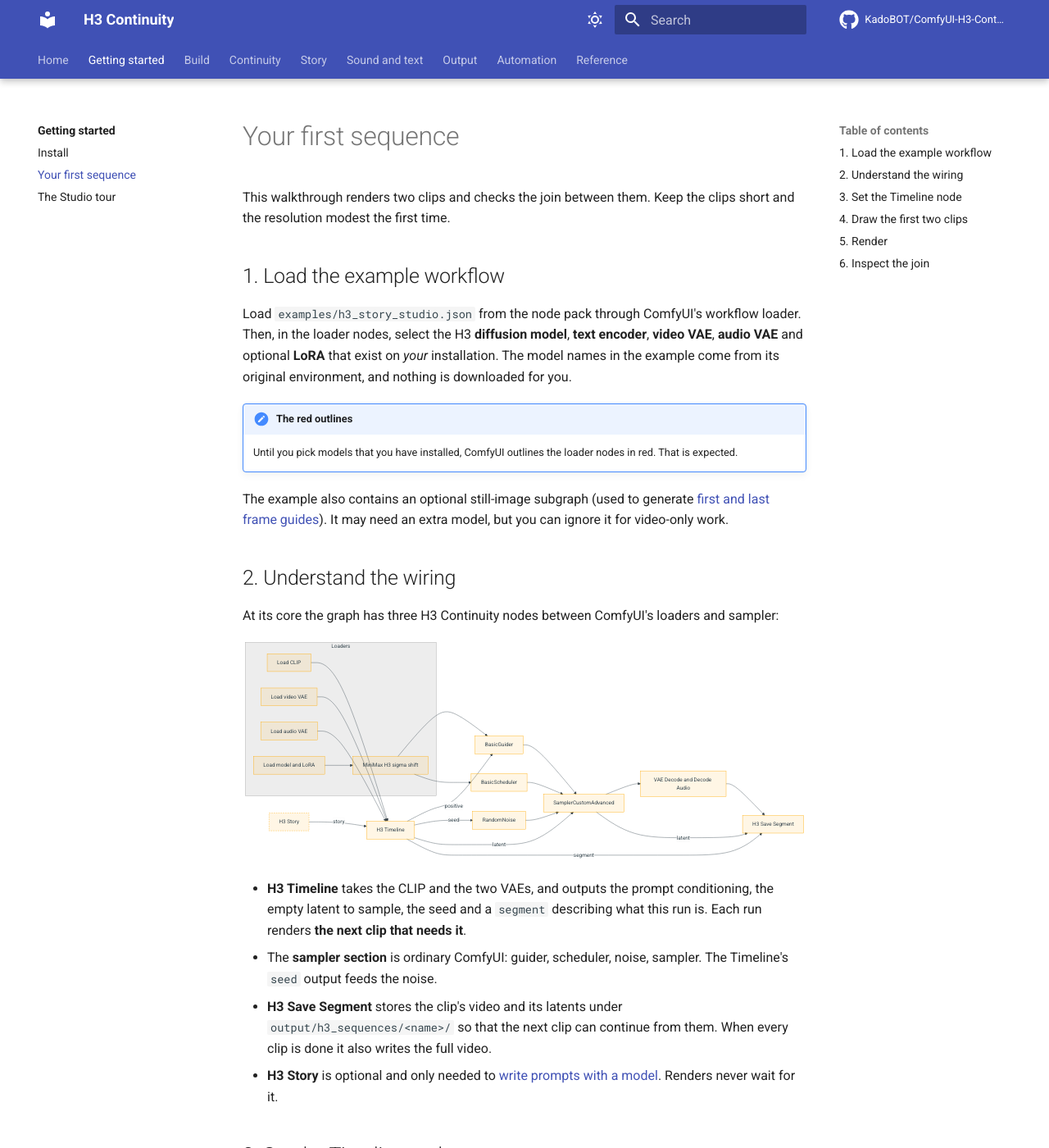
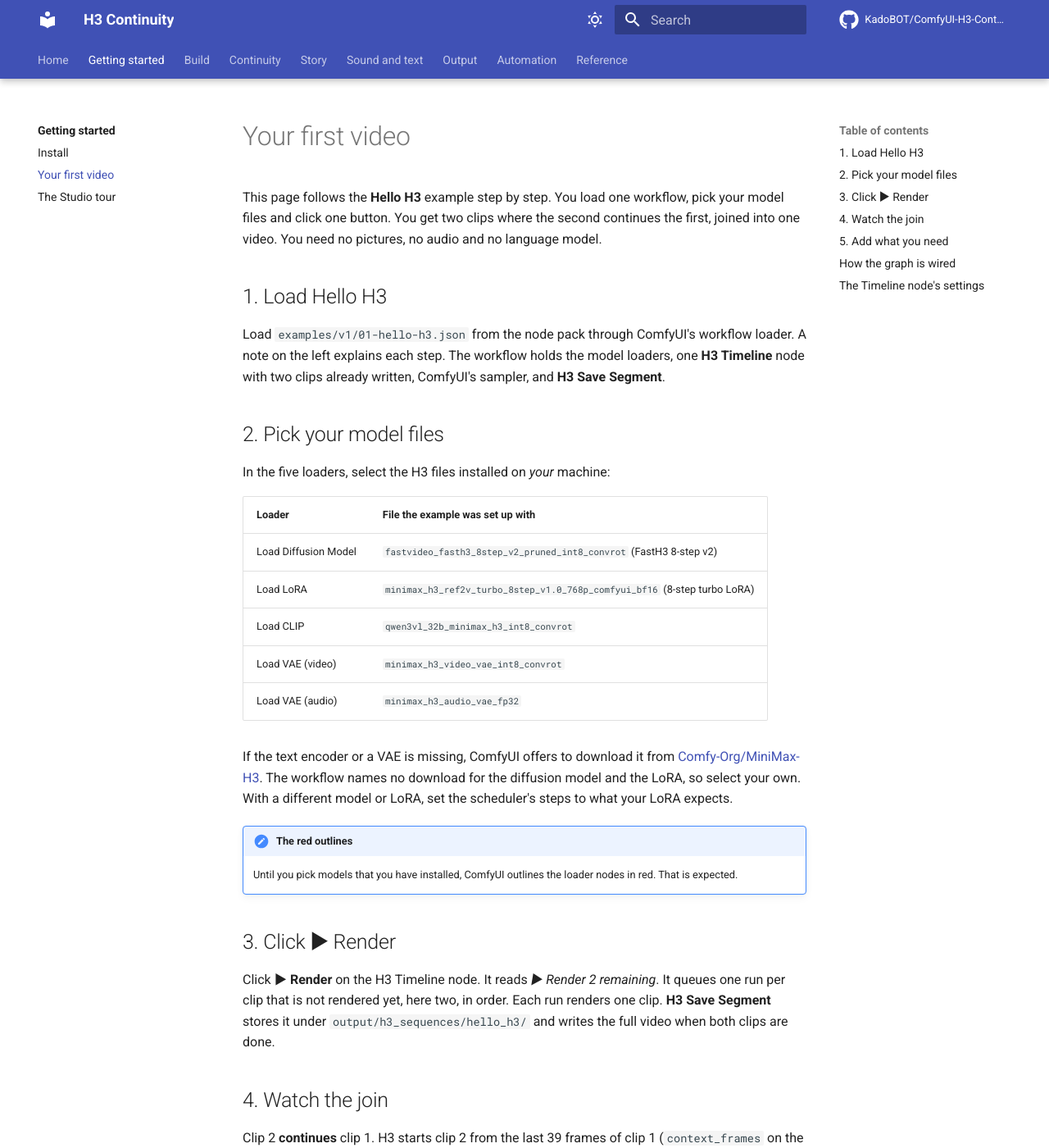
Before and after one commit to DerKodex-Repo-Curator/ComfyUI-H3-Continuity-Studio, an MkDocs documentation site: the page built from guide/getting-started/first-sequence.md, in a window 1280 px wide and 1400 px high. Shown: the whole window at 82% size. Built offline with MkDocs 1.6.1 and Material for MkDocs 9.7.7, drawn with Linux system fonts in a browser that asks for light colours; comment, search, counter and statistics services are not loaded; some of the changed text lies outside the part shown.

Commit message:
docs: v1 quickstart, add-on nodes and changelog
Co-Authored-By: Claude Opus 5.5 <noreply@anthropic.com>

````diff
--- a/guide/getting-started/first-sequence.md
+++ b/guide/getting-started/first-sequence.md
@@ -1,19 +1,48 @@
-# Your first sequence
+# Your first video
 
-This walkthrough renders two clips and checks the join between them. Keep the clips short and the resolution modest the first time.
+This page follows the **Hello H3** example step by step. You load one workflow, pick your model files and click one button. You get two clips where the second continues the first, joined into one video. You need no pictures, no audio and no language model.
 
-## 1. Load the example workflow
+## 1. Load Hello H3
 
-Load `examples/h3_story_studio.json` from the node pack through ComfyUI's workflow loader. Then, in the loader nodes, select the H3 **diffusion model**, **text encoder**, **video VAE**, **audio VAE** and optional **LoRA** that exist on *your* installation. The model names in the example come from its original environment, and nothing is downloaded for you.
+Load `examples/v1/01-hello-h3.json` from the node pack through ComfyUI's workflow loader. A note on the left explains each step. The workflow holds the model loaders, one **H3 Timeline** node with two clips already written, ComfyUI's sampler, and **H3 Save Segment**.
+
+## 2. Pick your model files
+
+In the five loaders, select the H3 files installed on *your* machine:
+
+| Loader | File the example was set up with |
+| --- | --- |
+| Load Diffusion Model | `fastvideo_fasth3_8step_v2_pruned_int8_convrot` (FastH3 8-step v2) |
+| Load LoRA | `minimax_h3_ref2v_turbo_8step_v1.0_768p_comfyui_bf16` (8-step turbo LoRA) |
+| Load CLIP | `qwen3vl_32b_minimax_h3_int8_convrot` |
+| Load VAE (video) | `minimax_h3_video_vae_int8_convrot` |
+| Load VAE (audio) | `minimax_h3_audio_vae_fp32` |
+
+If the text encoder or a VAE is missing, ComfyUI offers to download it from [Comfy-Org/MiniMax-H3](https://huggingface.co/Comfy-Org/MiniMax-H3). The workflow names no download for the diffusion model and the LoRA, so select your own. With a different model or LoRA, set the scheduler's steps to what your LoRA expects.
 
 !!! note "The red outlines"
     Until you pick models that you have installed, ComfyUI outlines the loader nodes in red. That is expected.
 
-The example also contains an optional still-image subgraph (used to generate [first and last frame guides](../build/frame-guides.md)). It may need an extra model, but you can ignore it for video-only work.
+## 3. Click ▶ Render
 
-## 2. Understand the wiring
+Click **▶ Render** on the H3 Timeline node. It reads *▶ Render 2 remaining*. It queues one run per clip that is not rendered yet, here two, in order. Each run renders one clip. **H3 Save Segment** stores it under `output/h3_sequences/hello_h3/` and writes the full video when both clips are done.
 
-At its core the graph has three H3 Continuity nodes between ComfyUI's loaders and sampler:
+## 4. Watch the join
+
+Clip 2 **continues** clip 1. H3 starts clip 2 from the last 39 frames of clip 1 (`context_frames` on the Timeline), so the woman, her coat and the pier carry across the join at about 5 seconds.
+
+Press **Open Studio** on the Timeline node. In the **Viewer**, play **Full video** and watch the join. If it isn't what you wanted, change clip 2's prompt or seed in the **Prompt** and **Settings** tabs and render it again. The earlier render is kept, so you lose nothing.
+
+!!! tip "Start small"
+    Short clips and enough GPU memory for your chosen model make the first loop fast. Generation quality and continuity vary with the model, inputs and settings, so inspect each join.
+
+## 5. Add what you need
+
+A fresh H3 Timeline shows only the core: clips, prompts, length, seed and the join choice. Everything else comes from a small node you plug in when you want it. Use **Add:** on the Timeline node, or the **Add to this Timeline** row at the bottom of the Studio. See [Add-on nodes](../build/add-ons.md). Each add-on has its own small example in `examples/v1/`.
+
+## How the graph is wired
+
+At its core the graph has two H3 Continuity nodes between ComfyUI's loaders and sampler:
 
 ```mermaid
 flowchart LR
@@ -23,10 +52,9 @@ flowchart LR
         AVAE[Load audio VAE]
         MODEL[Load model and LoRA] --> SIGMA[MiniMax H3 sigma shift]
     end
-    STORY[H3 Story]:::opt -- story --> TL[H3 Timeline]
+    ADD[H3 + add-ons]:::opt -- project --> TL[H3 Timeline]
     CLIP --> TL
     VAE --> TL
-    AVAE --> TL
     TL -- positive --> GUIDER[BasicGuider]
     TL -- seed --> NOISE[RandomNoise]
     TL -- latent --> SAMPLER[SamplerCustomAdvanced]
@@ -36,53 +64,27 @@ flowchart LR
     NOISE --> SAMPLER
     SCHED --> SAMPLER
     SAMPLER --> DEC[VAE Decode and Decode Audio]
+    AVAE --> DEC
     DEC --> SAVE[H3 Save Segment]
     SAMPLER -- latent --> SAVE
     TL -- segment --> SAVE
     classDef opt stroke-dasharray: 4 3;
 ```
 
-- **H3 Timeline** takes the CLIP and the two VAEs, and outputs the prompt conditioning, the empty latent to sample, the seed and a `segment` describing what this run is. Each run renders **the next clip that needs it**.
-- The **sampler section** is ordinary ComfyUI: guider, scheduler, noise, sampler. The Timeline's `seed` output feeds the noise.
-- **H3 Save Segment** stores the clip's video and its latents under `output/h3_sequences/<name>/` so that the next clip can continue from them. When every clip is done it also writes the full video.
-- **H3 Story** is optional and only needed to [write prompts with a model](../story/writer.md). Renders never wait for it.
+- **H3 Timeline** takes the CLIP and the video VAE. It outputs the prompt conditioning, the empty latent to sample, the seed and a `segment` describing what this run is. Each run renders **the next clip that needs it**.
+- The **sampler section** is ordinary ComfyUI: guider, scheduler, noise and sampler. The Timeline's `seed` output feeds the noise.
+- **H3 Save Segment** stores each clip's video and latents under `output/h3_sequences/<name>/`, so the next clip can continue from them. When every clip is done, it also writes the full video.
 
-## 3. Set the Timeline node
-
-The node's own widgets control the whole sequence:
+## The Timeline node's settings
 
 [![The H3 Timeline node](../assets/screens/timeline-node.png)](../assets/screens/timeline-node.png){ align=right width=300 }
 
 | Setting | What it does |
 | --- | --- |
 | `name` | The sequence folder under `output/h3_sequences`. Use a different name per project. |
-| `width`, `height` | Output size, in multiples of 32. 1024 × 576 is a reasonable start. |
+| `width`, `height` | Output size, in multiples of 32. |
 | `context_frames` | Frames each clip carries from the one before it: **22** (0.9 s), **39** (1.6 s), **90** (3.75 s) or **141** (5.9 s). |
-| `carry_audio` | Also carry and freeze the matching audio. |
-| `ref_image_size` | Reference image sizing, as in the native H3 Reference to Video node (`match` or `max`). |
-| `audio_context_frames` | Incoming audio context in 24 fps frames; `0` follows the video context. |
+| `carry_audio`, `audio_context_frames` | Advanced. How the matching audio is carried. A connected **H3 + Sound** sets them. |
+| `ref_image_size` | Advanced. Reference image sizing (`match` or `max`). A connected **H3 + References** sets it. |
 
-The status line (for example *6 clips · 30.8 s · 1 bridge, +1.9 s · All 6 boxes are rendered.*) and the **Open Studio**, **Render next**, **Render N remaining** and **Generate clip N** buttons sit underneath.
-
-## 4. Draw the first two clips
-
-1. Press **Open Studio** on the Timeline node.
-2. Press **+ Clip** in the Timeline toolbar at the bottom (or drag after the last clip to draw one). Write a prompt in the **Prompt** tab on the right.
-3. Add a second clip. In its **Settings** tab, leave the join on **Continue** so it carries the first clip's last frames, or tick **Cut** for a new camera angle. See [Joins and bridges](../continuity/joins-and-bridges.md).
-
-Everything you do in the Studio is saved in the Timeline node, so it saves with the workflow.
-
-## 5. Render
-
-- **Render next** renders the next clip that needs it.
-- **Render N remaining** renders everything that is not current, in order.
-- **Generate clip N** (in the clip panel) renders just that clip. The number beside it sets how many [takes](../continuity/takes.md) to make.
-
-You can also queue the workflow with ComfyUI's own **Run** button; every queued run renders the next clip that needs it.
-
-## 6. Inspect the join
-
-Open the **Viewer** and play **Clip 2 · active take**, then **Full video** once both clips are done. If the join is not what you wanted, change the prompt, the seed or the [join type](../continuity/joins-and-bridges.md), and render that clip again. The earlier render is kept as a [take](../continuity/takes.md), so you lose nothing.
-
-!!! tip "Start small"
-    Short clips and enough GPU memory for your chosen model make the first loop fast. Generation quality and continuity vary with the model, inputs and settings, so inspect each join.
+Below the settings are the status line and the **Open Studio**, **Render next**, **▶ Render N remaining** and **Generate clip N** buttons. **Render next** renders only the next clip that needs it. ComfyUI's own **Run** button works too: every queued run renders the next clip that needs it.
--- a/mkdocs.yml
+++ b/mkdocs.yml
@@ -78,10 +78,11 @@ nav:
   - Getting started:
       - getting-started/index.md
       - Install: getting-started/install.md
-      - Your first sequence: getting-started/first-sequence.md
+      - Your first video: getting-started/first-sequence.md
       - The Studio tour: getting-started/studio-tour.md
   - Build:
       - build/index.md
+      - Add-on nodes: build/add-ons.md
       - Timeline and clips: build/timeline.md
       - Writing prompts: build/prompts.md
       - References and pictures: build/references.md
````
Also changed, not shown: CHANGELOG.md (+27 -0 lines), README.md (+7 -6 lines), docs/roadmap-discipline/phases/2026-11-05-v1-modular-timeline.md (+5 -2 lines), guide/getting-started/index.md (+3 -2 lines), guide/getting-started/studio-tour.md (+2 -0 lines), guide/reference/nodes.md (+8 -3 lines), 1 other file.
